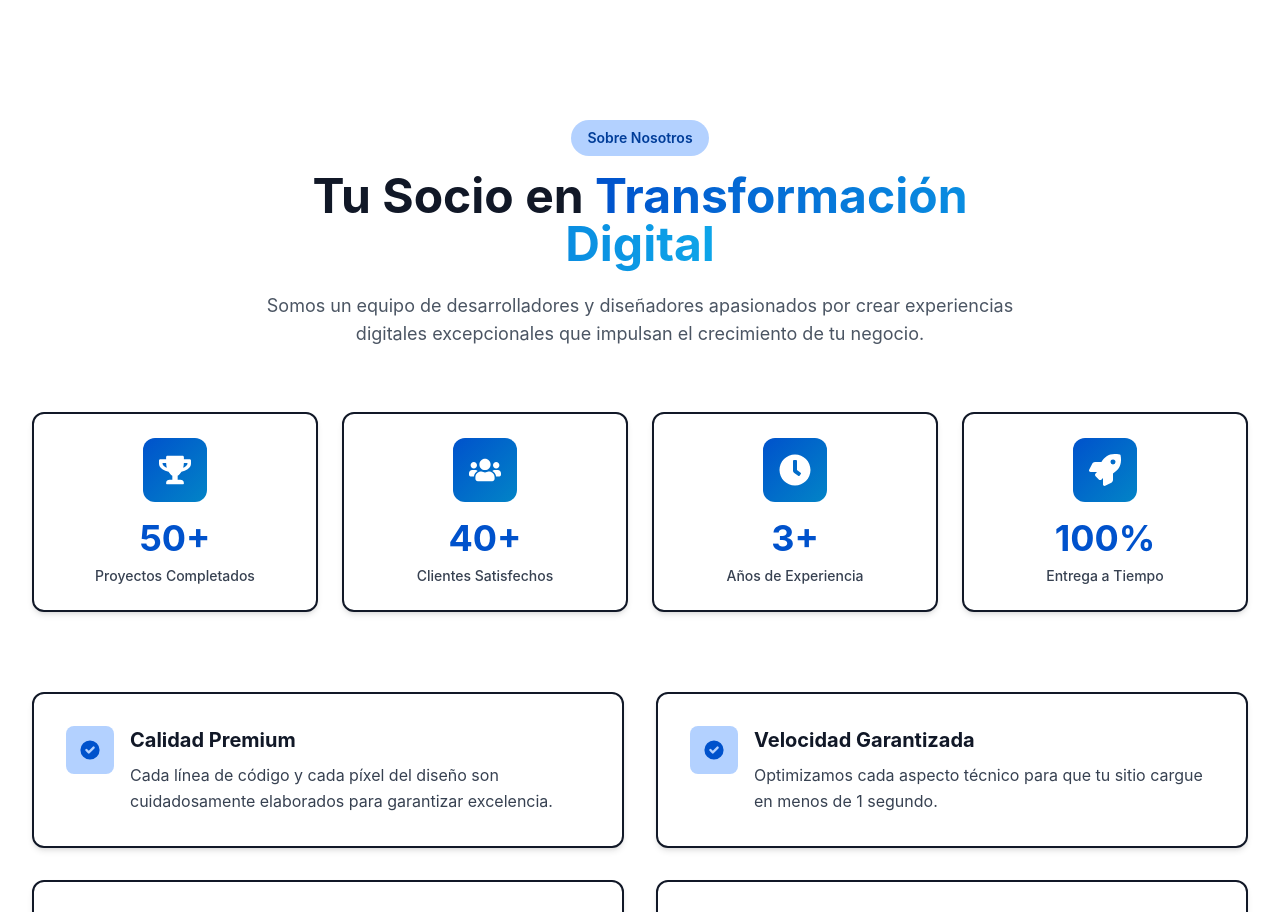
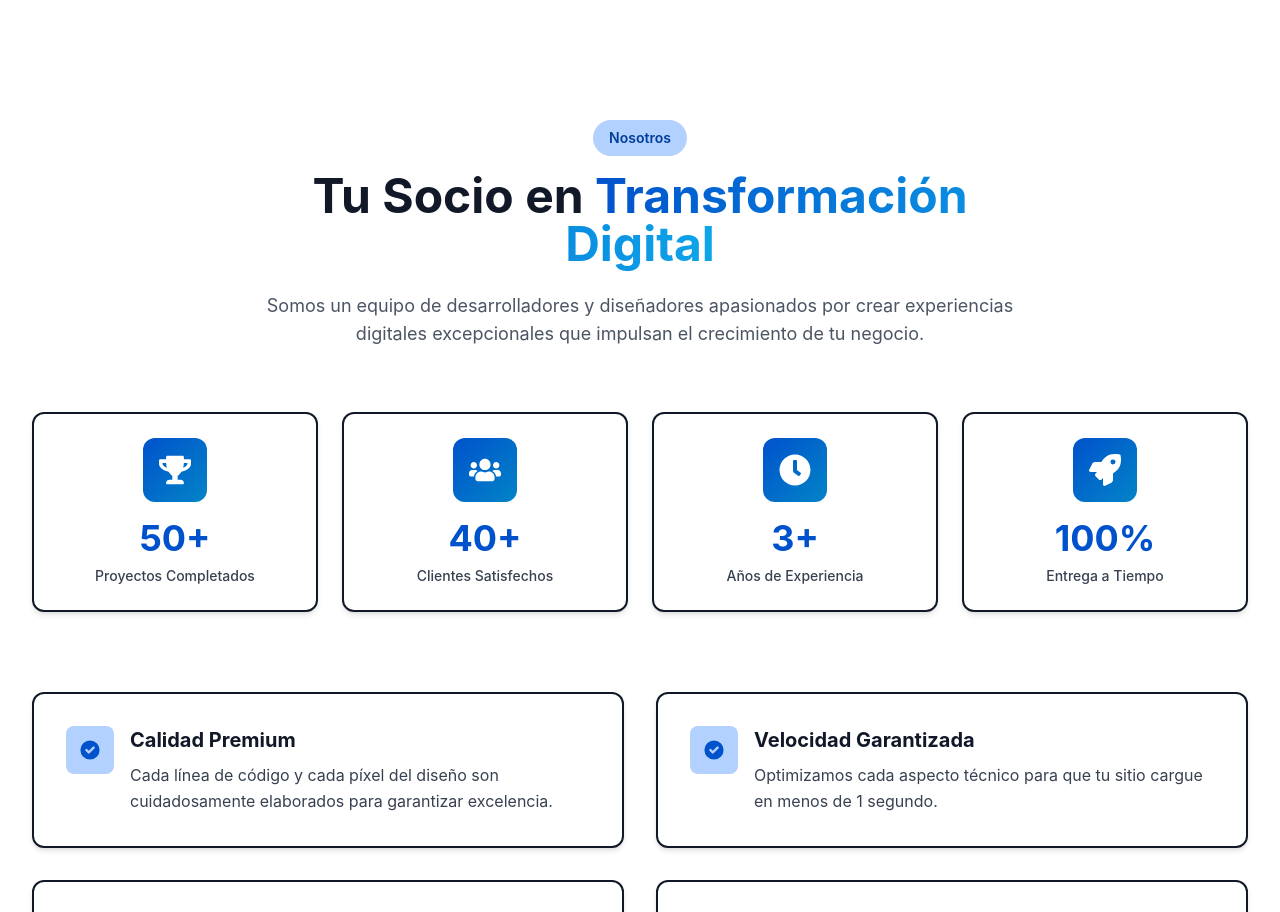
Before and after one commit to JaviScript10/pagina_segunda_version, a Next.js app: page / in a window 1280 px wide. Shown: the part 4400-5312 px from the top of the page. Built offline with nearby package versions, Linux system fonts and the light colour scheme.

Commit message:
feat: FASE 1.5 FINAL - UX optimizada

```diff
--- a/src/components/About.tsx
+++ b/src/components/About.tsx
@@ -65,7 +65,7 @@ export default function About() {
         {/* Header */}
         <div className="text-center max-w-3xl mx-auto mb-16">
           <span className="inline-block px-4 py-2 bg-primary-100 text-primary-700 rounded-full text-sm font-semibold mb-4">
-            Sobre Nosotros
+            Nosotros
           </span>
           <h2 className="text-3xl md:text-4xl lg:text-5xl font-bold mb-6 text-gray-900">
             Tu Socio en{' '}
```
